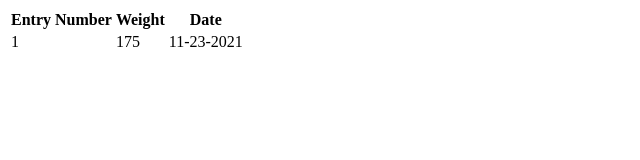
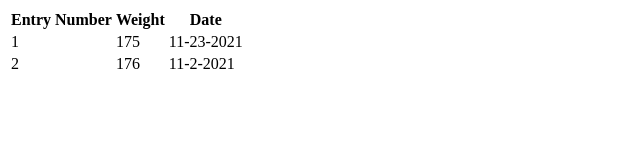
Before and after one commit to aamrlyman/React-Tutorial---Weight-Tracker, a React (Create React App) app: page / in a window 1280 px wide. Shown: the top 160 px of the page, without its empty margins (0-640 px from the left). Built offline with nearby package versions, Linux system fonts and the light colour scheme.

Commit message:
Create display entries componenents instantiated componenet in app.jsx

```diff
--- a/src/App.jsx
+++ b/src/App.jsx
@@ -1,26 +1,13 @@
+import DisplayEntries from './Components/DisplayEntries/DisplayEntries';
 import React, { useState } from 'react';
 
 
 function App() {
-  const [entries, setEntries] = useState ([{Weight: 175, Date: "11-23-2021"}])
+  const [entries, setEntries] = useState ([{Weight: 175, Date: "11-23-2021"},
+                                           {Weight: 176, Date: "11-2-2021"}])
   return (
     <div className="App">
-    <table>
-      <thead>
-        <tr>
-          <th>Entry Number</th>
-          <th>Weight</th>
-          <th>Date</th>
-        </tr>
-      </thead>
-      <tbody>
-        <tr>
-          <td>1</td>
-          <td>175</td>
-          <td>11-23-2021</td>
-        </tr>
-      </tbody>
-    </table>
+      <DisplayEntries parentEntries = {entries}/>
     </div>
   );
 }
--- /dev/null
+++ b/src/Components/DisplayEntries/DisplayEntries.jsx
@@ -0,0 +1,28 @@
+
+
+const DisplayEntries = (props) => {
+    return (
+        <table>
+        <thead>
+          <tr>
+            <th>Entry Number</th>
+            <th>Weight</th>
+            <th>Date</th>
+          </tr>
+        </thead>
+        <tbody>
+          {props.parentEntries.map((entry, index) =>{
+            return(
+              <tr>
+                <td>{index + 1}</td>
+                <td>{entry.Weight}</td>
+                <td>{entry.Date}</td>
+              </tr>
+            )
+          } )}
+        </tbody>
+      </table>
+      );
+}
+
+export default DisplayEntries;
```
